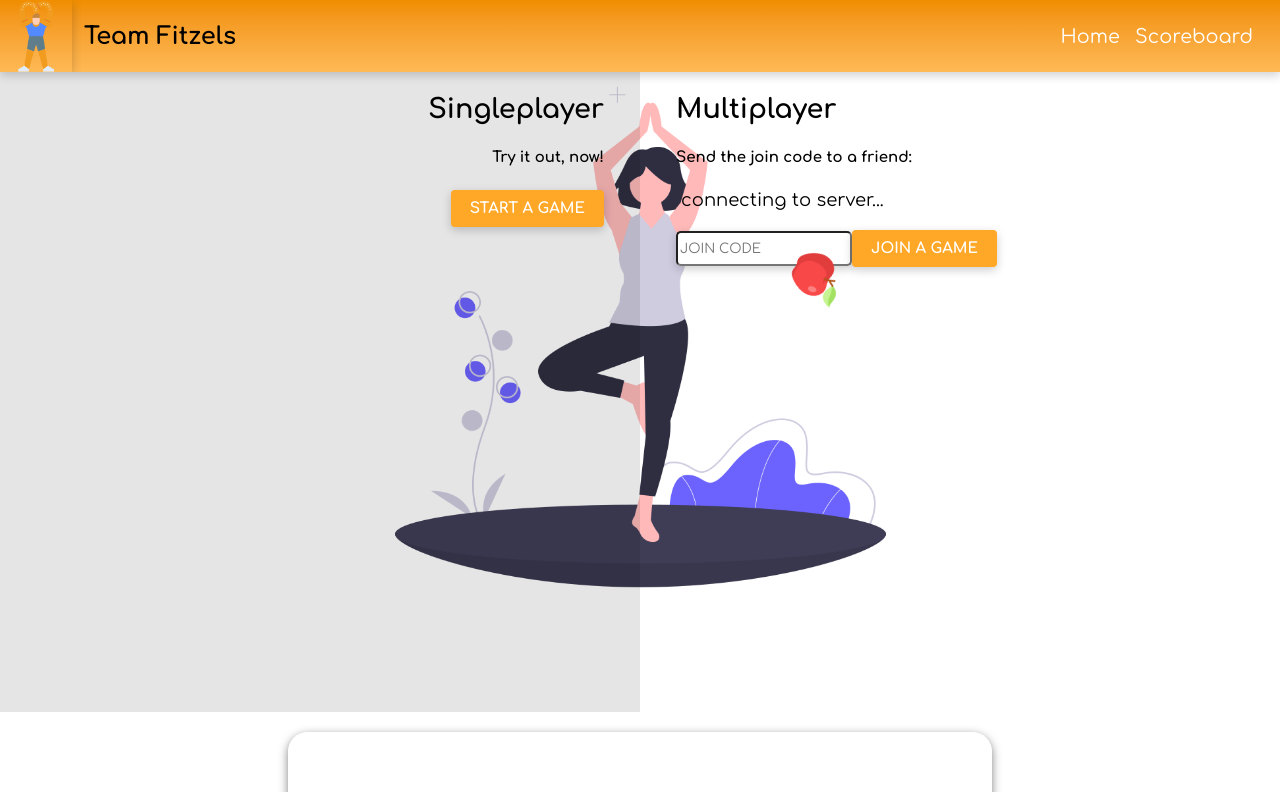
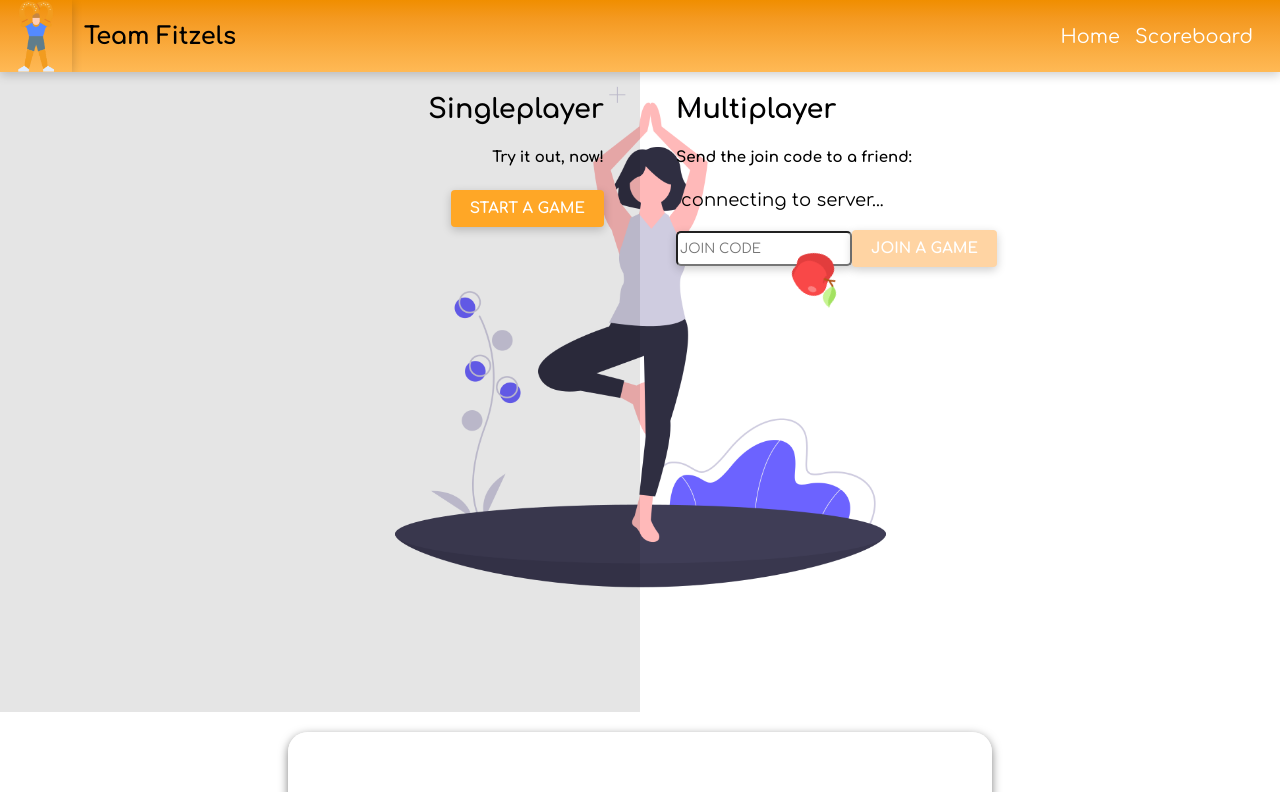
Before and after one commit to sutedalm/trashgame, a React (Create React App) app: page / in a window 1280 px wide. Shown: the top 792 px of the page. Built offline with nearby package versions, Linux system fonts and the light colour scheme; no server answers; what handsfree would draw is missing.

Commit message:
Disabled start button for empty token

```diff
--- a/src/MainPage/MainPage.css
+++ b/src/MainPage/MainPage.css
@@ -68,13 +68,17 @@
     transition: 0.5s;
 }
 
-.button:hover span {
+.button:hover:enabled span {
     padding-right: 25px;
 }
 
-.button:hover span:after {
+.button:hover:enabled span:after {
     opacity: 1;
     right: 0;
+}
+
+.button:disabled {
+    background-color: hsl(32deg, 100%, 82%)
 }
 
 .rightBody {
--- a/src/components/JoinGameForm/JoinGameForm.tsx
+++ b/src/components/JoinGameForm/JoinGameForm.tsx
@@ -23,7 +23,7 @@ const JoinGameForm = (props: { serverId: string; setServerId: Function }) => {
                 value={props.serverId}
                 onChange={handleChange}
             />
-            <button className="button" disabled={!multiplayerId} onClick={handleButtonClick}>
+            <button className="button" disabled={!props.serverId} onClick={handleButtonClick}>
                 <span>JOIN A GAME</span>
             </button>
         </div>
```
